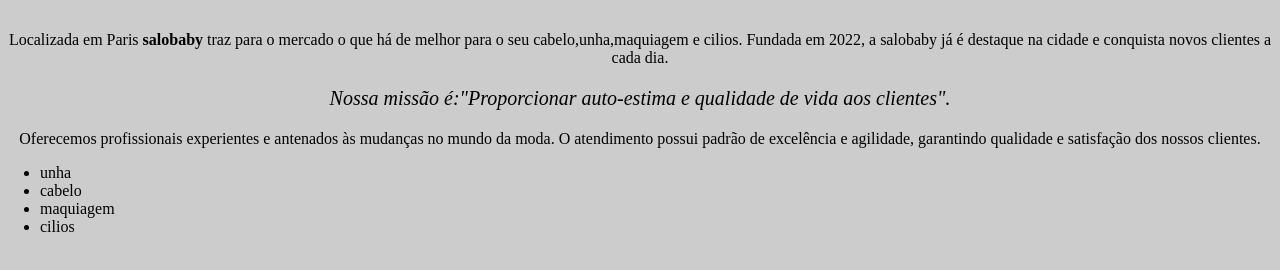
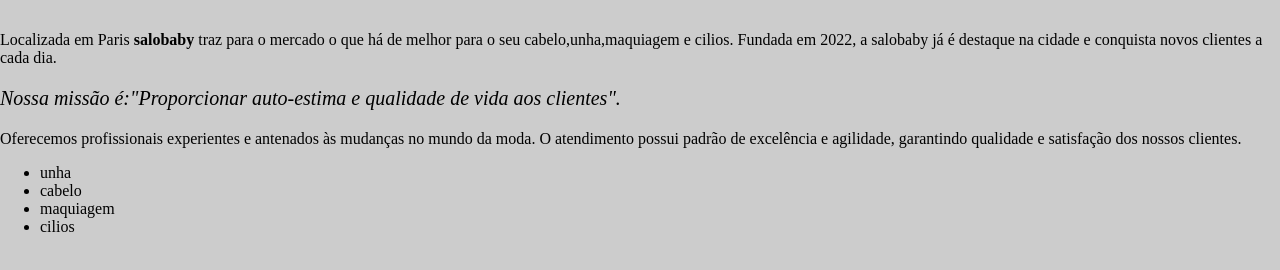
Before and after one commit to thlara/barbearia, a plain HTML site: page index.html in a window 1280 px wide. Shown: the part 474-744 px from the top of the page. Drawn offline with Linux system fonts and the light colour scheme; a web font is replaced by a local one.

Commit message:
text aling

```diff
--- a/style.css
+++ b/style.css
@@ -18,6 +18,6 @@ h1{
 
 p{
 	font-family:font-family: 'Passions Conflict', cursiva;
-	text-align: center;font-family: 'Passions Conflict', cursiva;
+	text-align:
 
 }
```
